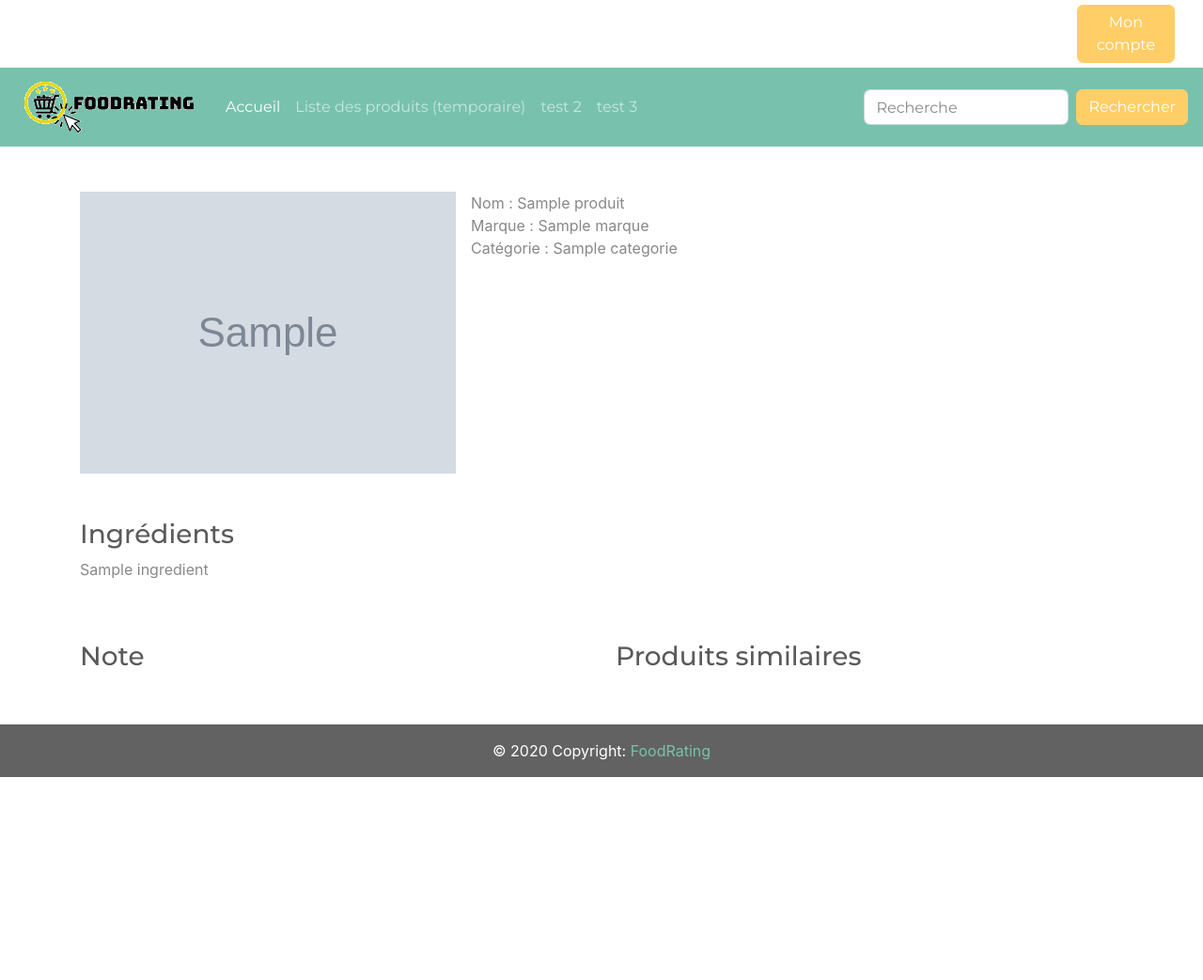
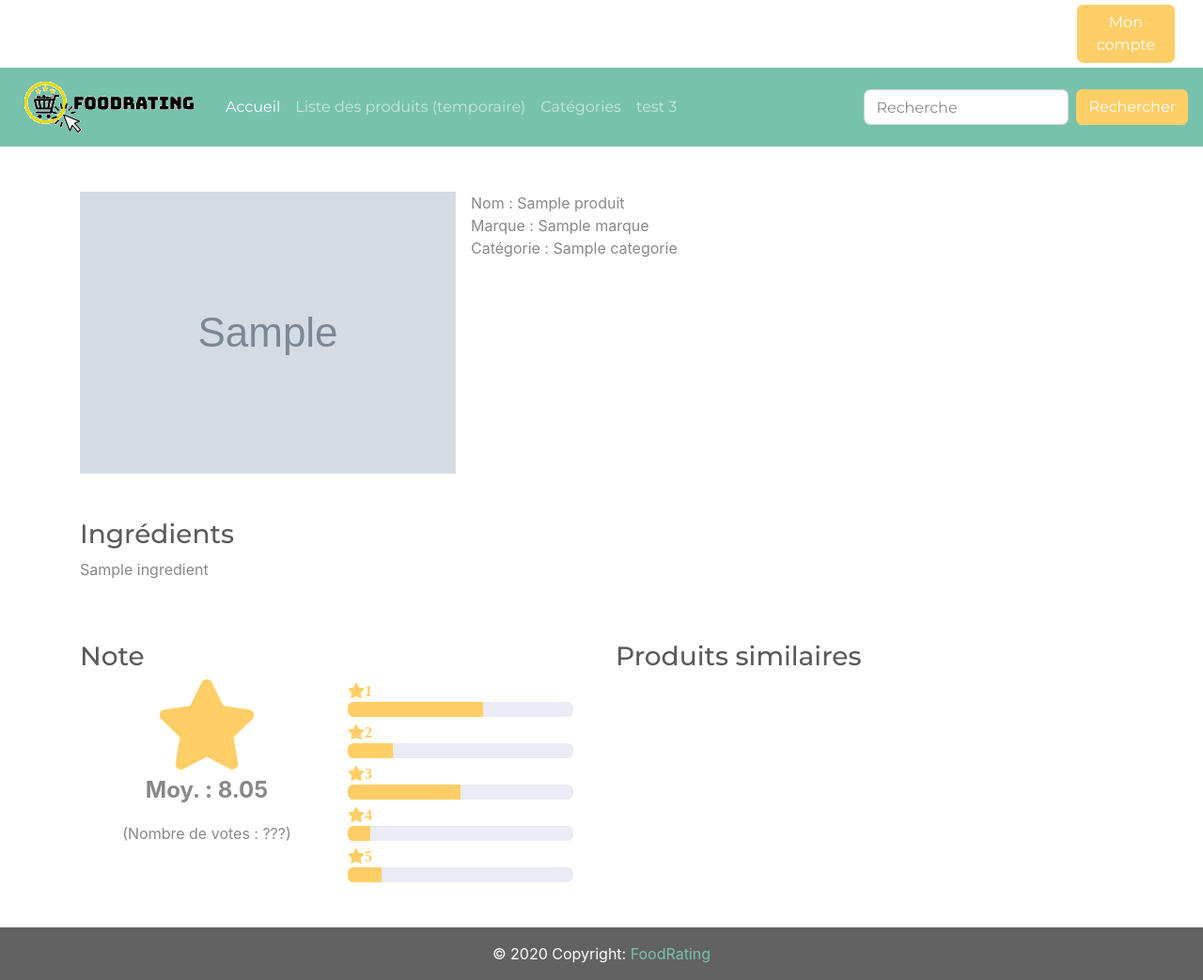
Before and after one commit to Thomas-Lacomblez/FoodRating, a Symfony app: template templates/food_rating/produit.html.twig in a window 1280 px wide. Shown: the whole page at 94% size. Before the commit the page ends 827 px from the top, so only its background shows below. Run offline with Twig, Linux system fonts and the light colour scheme; the template is opened without the code that fills it: most values are stand-ins (such as "Sample title", 1, 10 or a date in 2020); grey boxes marked "Sample" are stand-in pictures; some libraries are stand-ins or nearby versions.

Commit message:
Ajout d'une page listant les catégories de produit

```diff
--- a/src/DataFixtures/AppFixtures.php
+++ b/src/DataFixtures/AppFixtures.php
@@ -25,6 +25,8 @@ class AppFixtures extends Fixture
     				->setDistributeur("Distributeur 1, Distributeur 2 ,Distributeur 3")
     				->setKcal("$i$i$i")
     				->setNutriscore("c")
+    				->setEtiquette("Étiquette 1, étiquette 2, étiquette 3")
+    				->setAdditif("Additif 1, Additif 2")
     				->setTrace("trace 1, trace 2, trace 3");
 
     		$manager->persist($produit);
--- a/src/Entity/Produit.php
+++ b/src/Entity/Produit.php
@@ -51,12 +51,12 @@ class Produit
     /**
      * @ORM\Column(type="string", length=255)
      */
-    private $distributeur = [];
+    private $distributeur;
 
     /**
      * @ORM\Column(type="string", length=255)
      */
-    private $etiquette = [];
+    private $etiquette;
 
     /**
      * @ORM\Column(type="string", length=255)
@@ -71,7 +71,7 @@ class Produit
     /**
      * @ORM\Column(type="string", length=255)
      */
-    private $additif = [];
+    private $additif;
 
     /**
      * @ORM\Column(type="string", length=1, nullable=true)
--- a/templates/base.html.twig
+++ b/templates/base.html.twig
@@ -32,7 +32,7 @@
                         <a class="nav-link" href="{{ path("liste_produit") }}">Liste des produits (temporaire)</a>
                     </li>
                     <li class="nav-item">
-                        <a class="nav-link" href="#">test 2</a>
+                        <a class="nav-link" href="{{ path("liste_categorie") }}">Catégories</a>
                     </li>
                     <li class="nav-item">
                         <a class="nav-link" href="#">test 3</a>
@@ -45,7 +45,7 @@
             </div>
         </nav>
 
-        <div class="container pt-5 pb-5">
+        <div class="container py-5">
             {% block body %}{% endblock %}
         </div>
 
--- a/templates/food_rating/produit.html.twig
+++ b/templates/food_rating/produit.html.twig
@@ -15,6 +15,41 @@
 <div class="row pt-5">
 	<div class="col">
 		<h3>Note</h3>
+		<div class="container w-60 float-left">
+			<div class="row">
+				<div class="col">
+					<center><i class="fas fa-star fa-6x text-warning"></i>
+					<p class="font-weight-bold mt-1" style="width:fit-content; font-size:x-large;">Moy. : 8.05</p>
+					<p>(Nombre de votes : ???)</p></center>
+				</div>
+				<div class="col">
+					<i class="fas fa-star text-warning">1</i>
+					<div class="progress" style="background-color: #ebebf5">
+						<div class="progress-bar bg-warning" style="width:60%;"></div>
+					</div>
+
+					<i class="fas fa-star text-warning mt-2">2</i>
+					<div class="progress" style="background-color: #ebebf5">
+						<div class="progress-bar bg-warning" style="width:20%;"></div>
+					</div>
+
+					<i class="fas fa-star text-warning mt-2">3</i>
+					<div class="progress" style="background-color: #ebebf5">
+						<div class="progress-bar bg-warning" style="width:50%;"></div>
+					</div>
+
+					<i class="fas fa-star text-warning mt-2">4</i>
+					<div class="progress" style="background-color: #ebebf5">
+						<div class="progress-bar bg-warning" style="width:10%;"></div>
+					</div>
+
+					<i class="fas fa-star text-warning mt-2">5</i>
+					<div class="progress" style="background-color: #ebebf5">
+						<div class="progress-bar bg-warning" style="width:15%;"></div>
+					</div>
+				</div>
+			</div>
+		</div>
 	</div>
 	<div class="col">
 		<h3>Produits similaires</h3>
```
Also changed, not shown: src/Controller/FoodRatingController.php (+52 -26 lines), templates/food_rating/liste_categorie.html.twig (added, +31 -0 lines), templates/food_rating/liste_produit.html.twig (+1 -32 lines), templates/food_rating/pagination.html.twig (added, +32 -0 lines).
